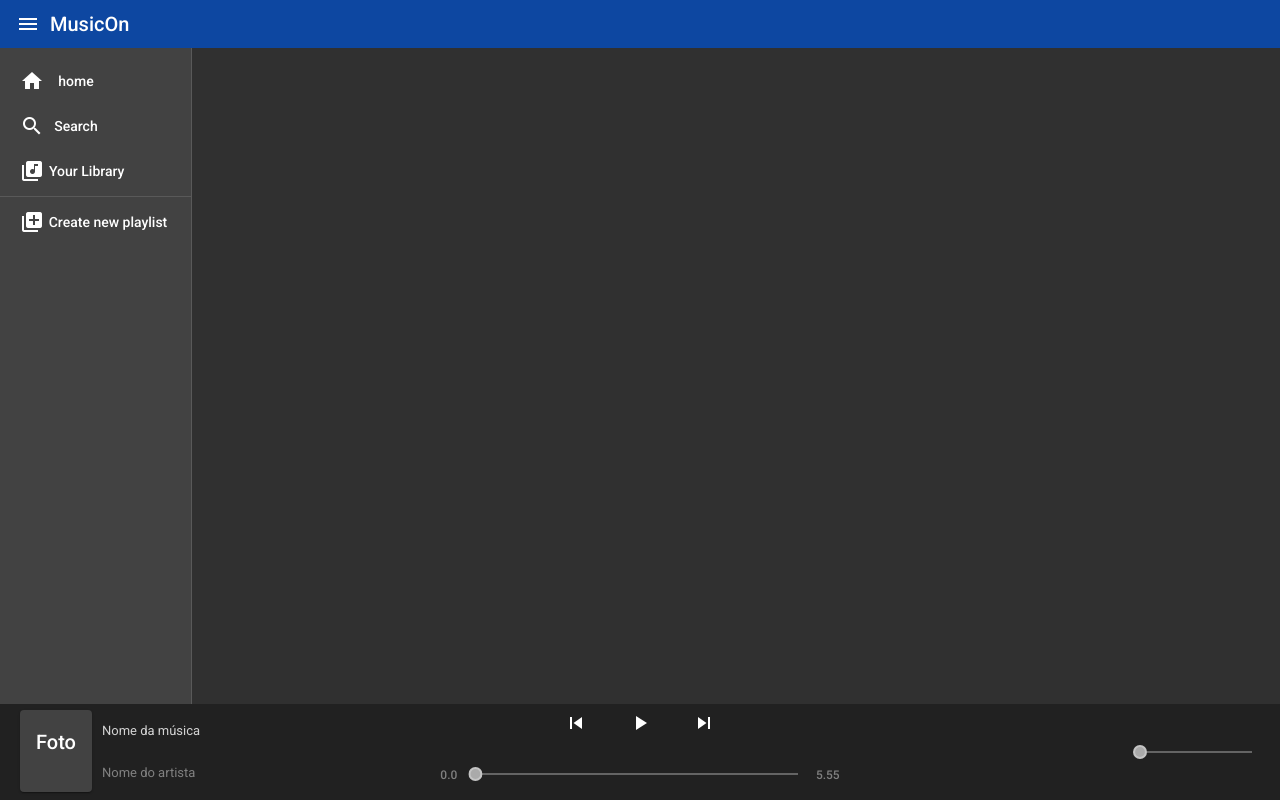
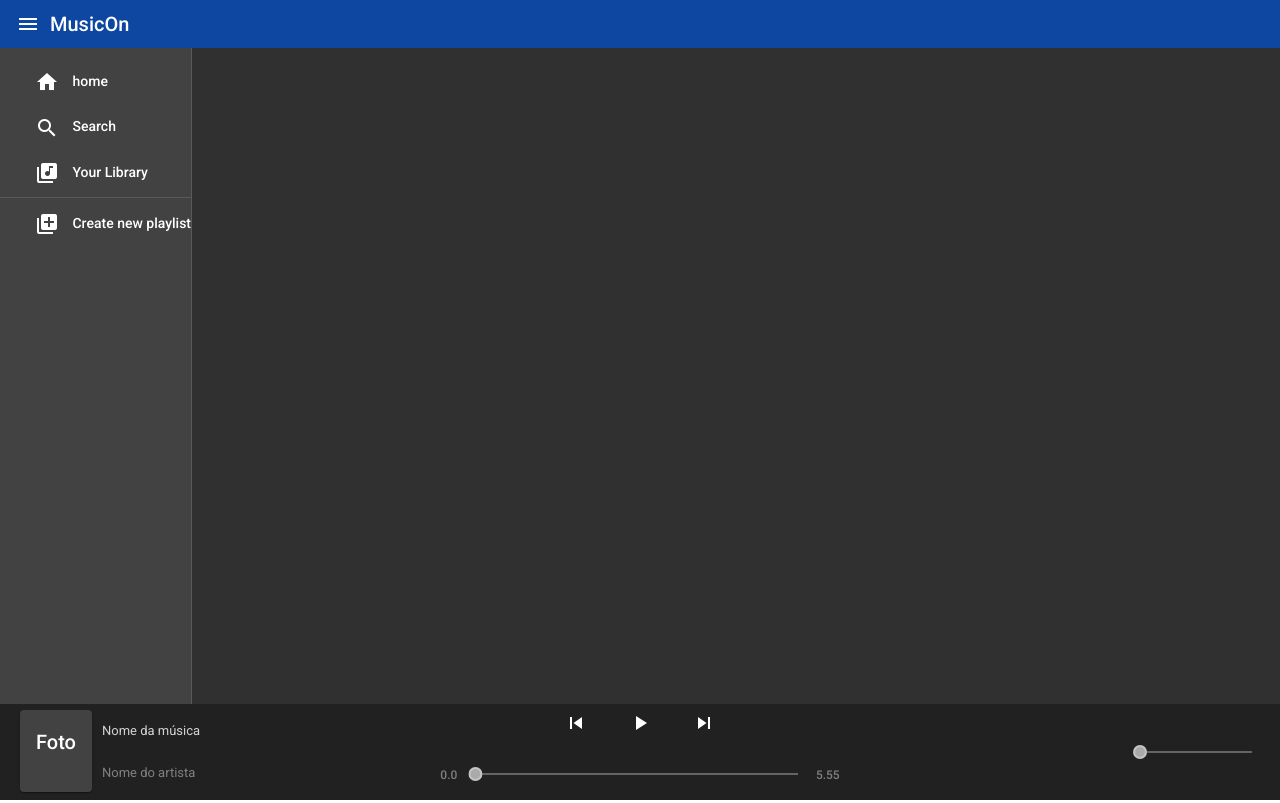
Before and after one commit to gpmatheus/MusicOn, an Angular app in the folder front-music-on/: page / in a window 1280 px wide. Built offline with nearby package versions, Linux system fonts and the light colour scheme.

Commit message:
made the navbar content mode concise

```diff
--- a/front-music-on/src/app/main-screen/navigation-button/navigation-button.component.css
+++ b/front-music-on/src/app/main-screen/navigation-button/navigation-button.component.css
@@ -1,11 +1,11 @@
 .button-div {
-  display: flex;
-  flex-wrap: nowrap;
-  justify-content: left;
-  align-items: center;
   margin: 5px 20px;
 }
 
 button {
   padding: 2px 5px;
 }
+
+mat-icon {
+  padding: 5px 10px;
+}
--- a/front-music-on/src/app/main-screen/navigation-button/navigation-button.component.html
+++ b/front-music-on/src/app/main-screen/navigation-button/navigation-button.component.html
@@ -1,4 +1,3 @@
 <div class="button-div">
-  <mat-icon aria-hidden="false">{{ icon }}</mat-icon>
-  <button mat-button> {{ textContent }}</button>
+  <button mat-button> <mat-icon aria-hidden="false">{{ icon }}</mat-icon> {{ textContent }}</button>
 </div>
```
